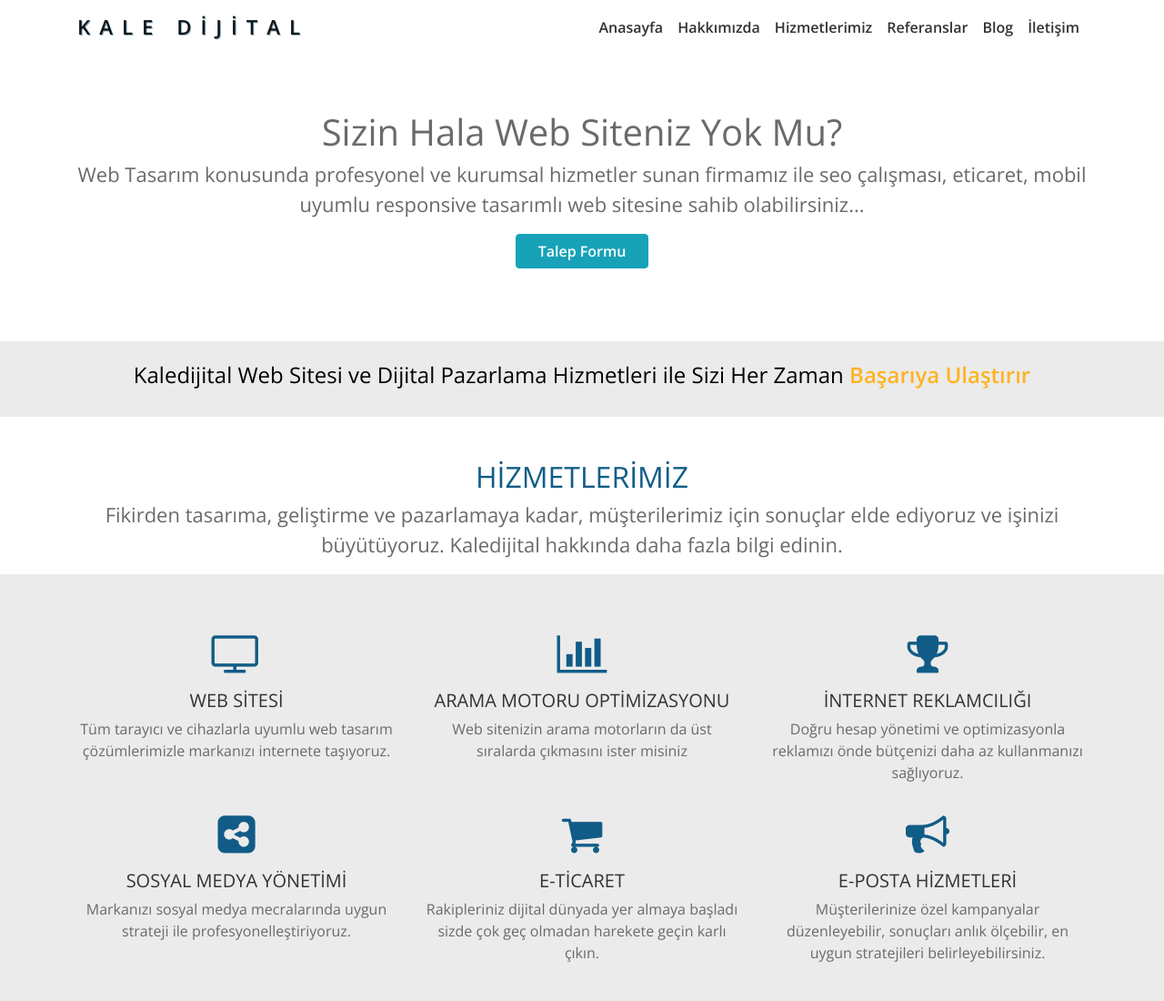
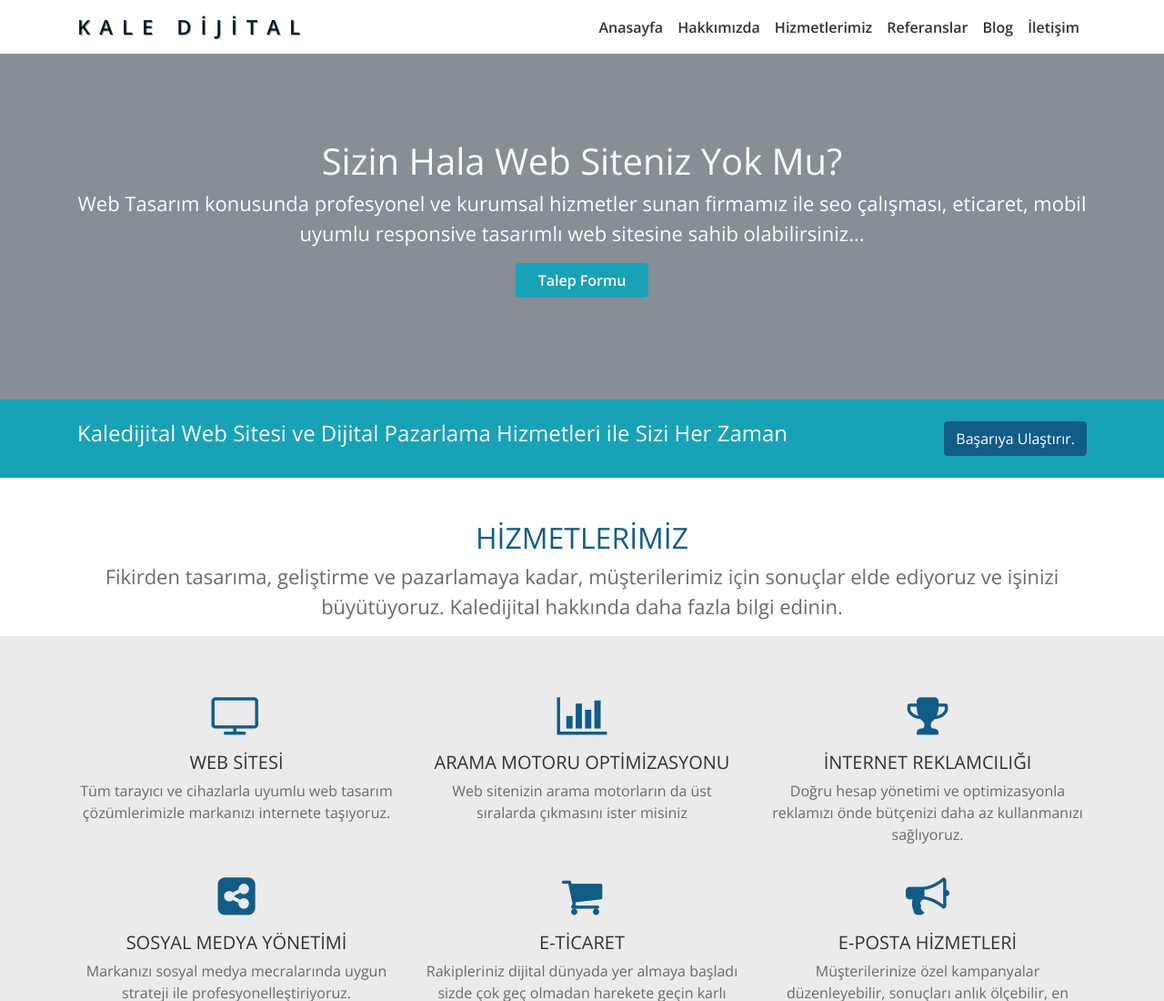
Before and after one commit to kaledijital/kaledijital.github.io, a plain HTML site: page index.html in a window 1280 px wide. Shown: the top 1100 px of the page at 91% size. Drawn offline with nearby package versions, Linux system fonts and the light colour scheme.

Commit message:
Update index.html

```diff
--- a/index.html
+++ b/index.html
@@ -69,9 +69,9 @@
 <!-- SLİDER -->
 <header>
 
-  <div class="hero py-5">
+  <div class="hero py-5 bg-secondary text-white">
     <div class="container">
-      <div class="hero-inner py-3 text-center">
+      <div class="hero-inner py-5 text-center">
         <h1>Sizin Hala Web Siteniz Yok Mu?</h1>
         <p class="lead">Web Tasarım konusunda profesyonel ve kurumsal hizmetler sunan firmamız ile seo çalışması, eticaret, mobil uyumlu responsive tasarımlı web sitesine sahib olabilirsiniz...</p>
         <p><a href="" class="btn btn-info px-4"><strong>Talep Formu</strong></a></p>
@@ -82,11 +82,14 @@
   </header>
 
   <!-- BANNER1 -->
-  <section class="banner1 bg-sec py-4">
+  <section class="ctax bg-info py-4">
     <div class="container">
-      <div class="row">
-        <div class="col-md-12">
-          <h4 class="text-center btitle1">Kaledijital Web Sitesi ve Dijital Pazarlama Hizmetleri ile Sizi Her Zaman <span class="btitle1s">Başarıya Ulaştırır</span></h4>
+      <div class="row text-white">
+        <div class="col-md-9 text-center text-lg-left">
+          <h4 class="">Kaledijital Web Sitesi ve Dijital Pazarlama Hizmetleri ile Sizi Her Zaman</h4>
+          </div>
+        <div class="col-md-3 d-flex text-center align-items-center justify-content-center justify-content-lg-end">
+          <span class="btn btn-primary">Başarıya Ulaştırır.</span>
           </div>
         </div>
       </div>
```
